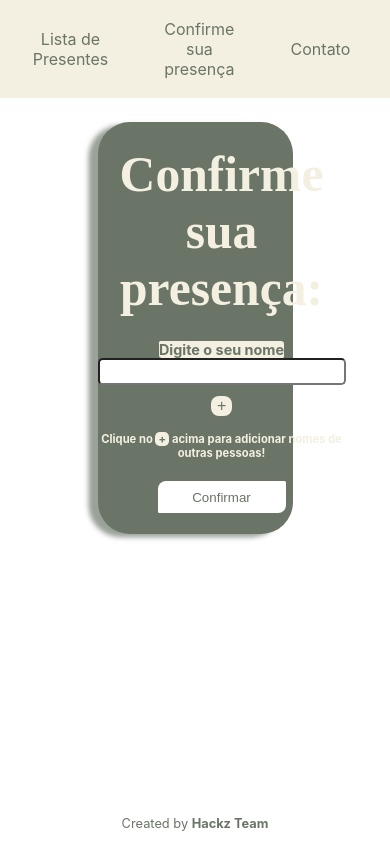
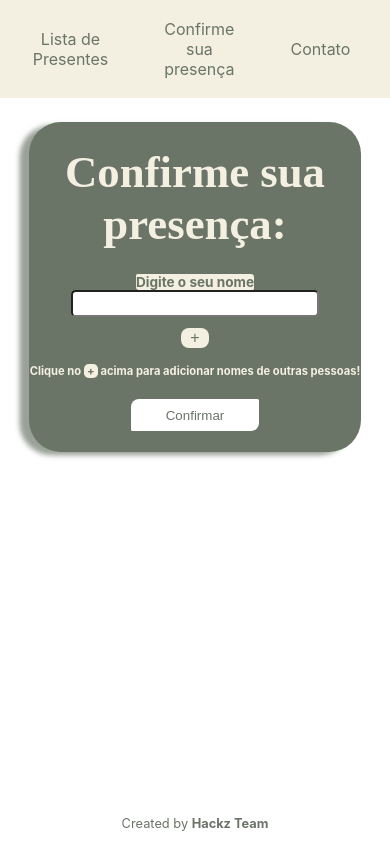
Before and after one commit to luiscetta/GiftList, a React (Create React App) app: page /Presence in a window 390 px wide. Shown: the top 844 px of the page. Built offline with nearby package versions, Linux system fonts and the light colour scheme; a web font is replaced by a local one.

Commit message:
Presence responsiveness

```diff
--- a/src/Components/Footer/styles.css
+++ b/src/Components/Footer/styles.css
@@ -1,6 +1,7 @@
 .footer-container {
     width: 100%;
     bottom: 0;
+    vertical-align: bottom;
     position: fixed;
 }
 
--- a/src/Components/PresenceInput/styles.css
+++ b/src/Components/PresenceInput/styles.css
@@ -2,7 +2,6 @@
 
 .input-container {
     width: 100%;
-    height: 100%;
 }
 
 .input-content {
@@ -63,20 +62,14 @@
     color: var(--greentext);
 }
 
-.toolkit {
-    margin-top: 1rem;
-    color: var(--offwhite);
-    font-size: 0.7rem;
-}
-
 .btn-add-span {
-    padding: 0 .2rem 0;
+    padding: 0 0.2rem 0;
     border: none;
     border-radius: 0.3rem;
 
     background-color: var(--offwhite);
     color: var(--greentext);
-    font-size: .7rem;
+    font-size: 0.7rem;
 }
 
 .box {
@@ -129,6 +122,12 @@
     border: 1px solid var(--offwhite);
 }
 
+.toolkit {
+    margin-top: 1rem;
+    color: var(--offwhite);
+    font-size: 0.7rem;
+}
+
 .confirm-btn {
     margin: 1.3rem 0;
     width: 8rem;
@@ -145,3 +144,65 @@
     background-color: var(--offwhite);
     transition: all 0.3s ease-in;
 }
+
+/* Media __________________________________________________________________________________*/
+@media screen and (max-width: 428px) {
+    .input-content {
+        width: 85%;
+    }
+
+    .input-title {
+        font-size: 2.8rem;
+    }
+
+    .label,
+    .box label {
+        font-size: 0.85rem;
+    }
+
+    .add-form {
+        width: 1.8rem;
+    }
+}
+
+@media screen and (width: 360px) {
+    .input-content {
+        width: 90%;
+    }
+
+    .input-title {
+        font-size: 2.8rem;
+    }
+
+    .label,
+    .box label {
+        font-size: 0.85rem;
+    }
+
+    .add-form {
+        width: 1.8rem;
+    }
+}
+
+@media screen and (width: 320px) {
+    .input-content {
+        width: 90%;
+    }
+
+    .input-title {
+        font-size: 2.5rem;
+    }
+
+    .label,
+    .box label {
+        font-size: 0.83rem;
+    }
+
+    .box {
+        width: 100%;
+    }
+
+    .add-form {
+        width: 1.8rem;
+    }
+}
--- a/src/index.css
+++ b/src/index.css
@@ -7,8 +7,9 @@
 
 body,
 html {
-  height: 100%;
+  height: 100vh;
   margin: 0;
+  padding: 0;
   font-family: -apple-system, BlinkMacSystemFont, "Roboto", sans-serif;
   -webkit-font-smoothing: antialiased;
   -moz-osx-font-smoothing: grayscale;
```
